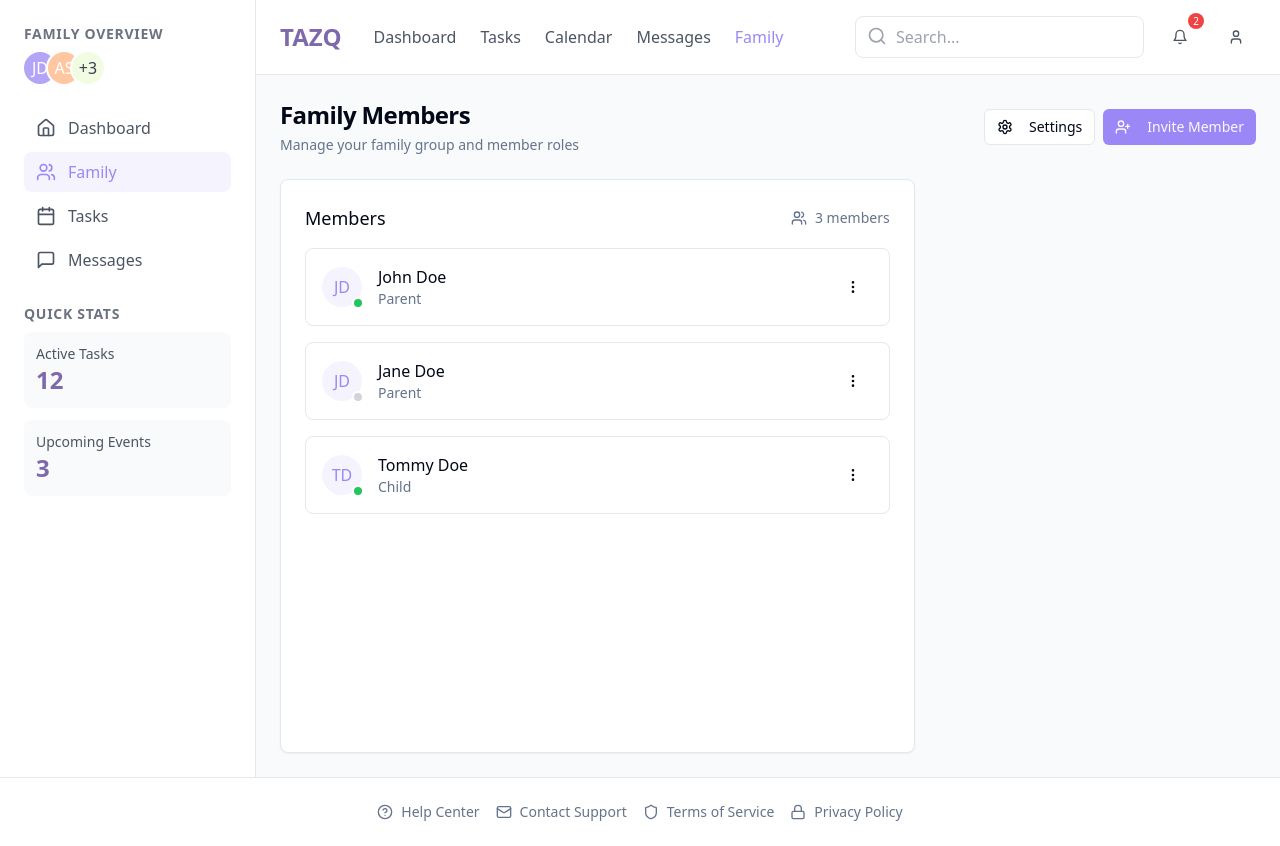
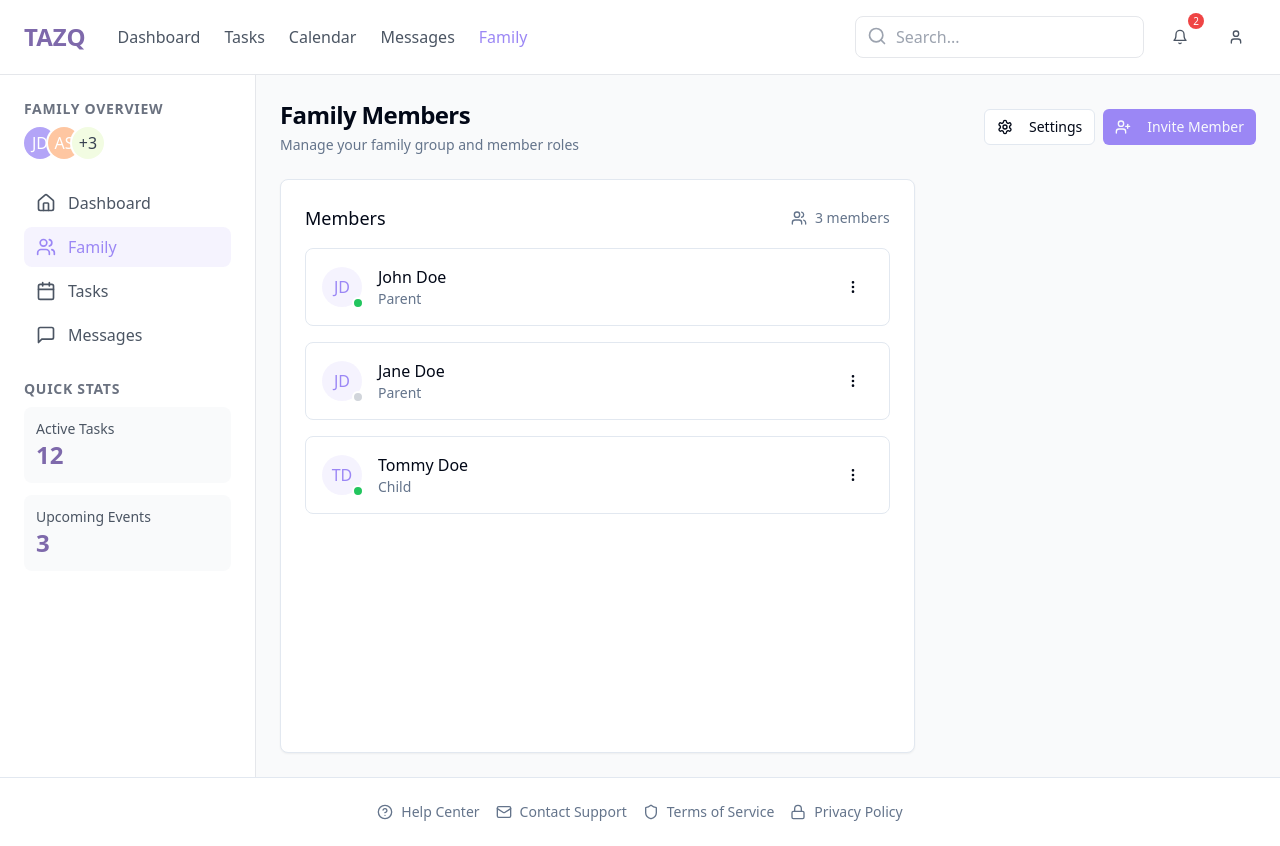
Before and after one commit to marcosogg/task-keeper-bridge, a React (Vite) app: page /family in a window 1280 px wide. Built offline with nearby package versions, Linux system fonts and the light colour scheme.

Commit message:
Fix Family Page Layout
Identified and resolved layout discrepancies on the Family page to ensure consistency with other pages in the application.
[skip gpt_engineer]

```diff
--- a/src/pages/Family.tsx
+++ b/src/pages/Family.tsx
@@ -5,13 +5,11 @@ import { Footer } from "@/components/Footer";
 
 const Family = () => {
   return (
-    <div className="min-h-screen bg-gray-50 flex flex-col">
-      <div className="flex flex-1">
+    <div className="min-h-screen bg-gray-50">
+      <Header />
+      <div className="flex">
         <Sidebar />
-        <div className="flex-1 flex flex-col">
-          <Header />
-          <FamilyContent />
-        </div>
+        <FamilyContent />
       </div>
       <Footer />
     </div>
```
